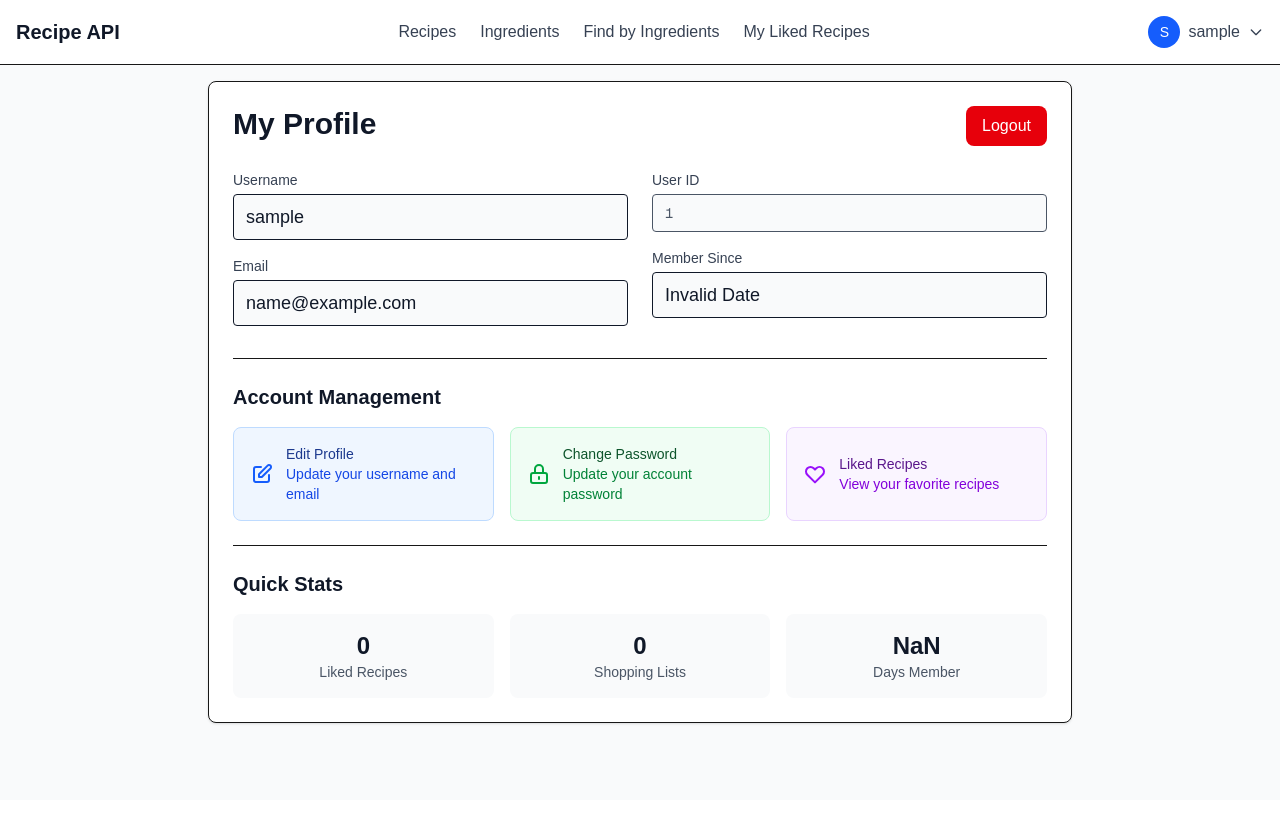
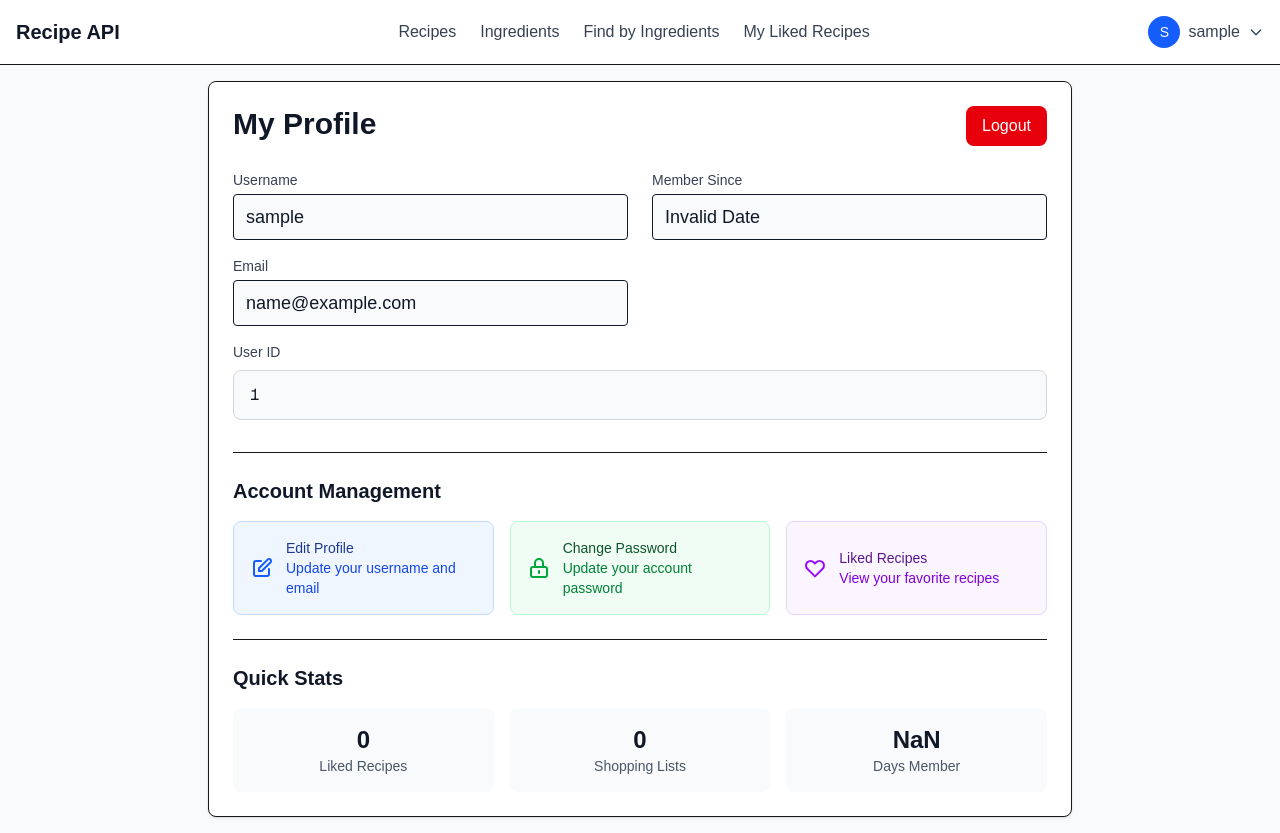
Before and after one commit to ngthecoder/go_web_api, a Next.js app in the folder frontend/: page /profile in a window 1280 px wide. Before the commit the page ends 800 px from the top, so only its background shows below. Built offline with nearby package versions, Linux system fonts and the light colour scheme; no server answers; sample sign-in values are in the browser's storage.

Commit message:
make user id take the whole width

```diff
--- a/frontend/app/profile/page.tsx
+++ b/frontend/app/profile/page.tsx
@@ -26,7 +26,8 @@ export default function ProfilePage() {
           </div>
 
           {user && (
-            <div className="grid grid-cols-1 md:grid-cols-2 gap-6 mb-8">
+            <>
+              <div className="grid grid-cols-1 md:grid-cols-2 gap-6 mb-4">
                 <div className="space-y-4">
                   <div>
                     <label className="block text-sm font-medium text-gray-700 mb-1">
@@ -50,15 +51,6 @@ export default function ProfilePage() {
                 <div className="space-y-4">
                   <div>
                     <label className="block text-sm font-medium text-gray-700 mb-1">
-                    User ID
-                  </label>
-                  <p className="text-sm text-gray-600 font-mono bg-gray-50 px-3 py-2 rounded border break-all">
-                    {user.id}
-                  </p>
-                </div>
-
-                <div>
-                  <label className="block text-sm font-medium text-gray-700 mb-1">
                       Member Since
                     </label>
                     <p className="text-lg text-gray-900 bg-gray-50 px-3 py-2 rounded border">
@@ -71,6 +63,16 @@ export default function ProfilePage() {
                   </div>
                 </div>
               </div>
+
+              <div className='mb-8'>
+                <label className="block text-sm font-medium text-gray-700 mb-2">
+                  User ID
+                </label>
+                <div className="w-full px-4 py-3 border border-gray-300 rounded-lg bg-gray-50 text-gray-900 font-mono overflow-x-auto whitespace-nowrap">
+                  {user?.id}
+                </div>
+              </div>
+            </>
           )}
 
           <div className="border-t pt-6">
```
Lines whose indentation alone changed are shown as unchanged.
